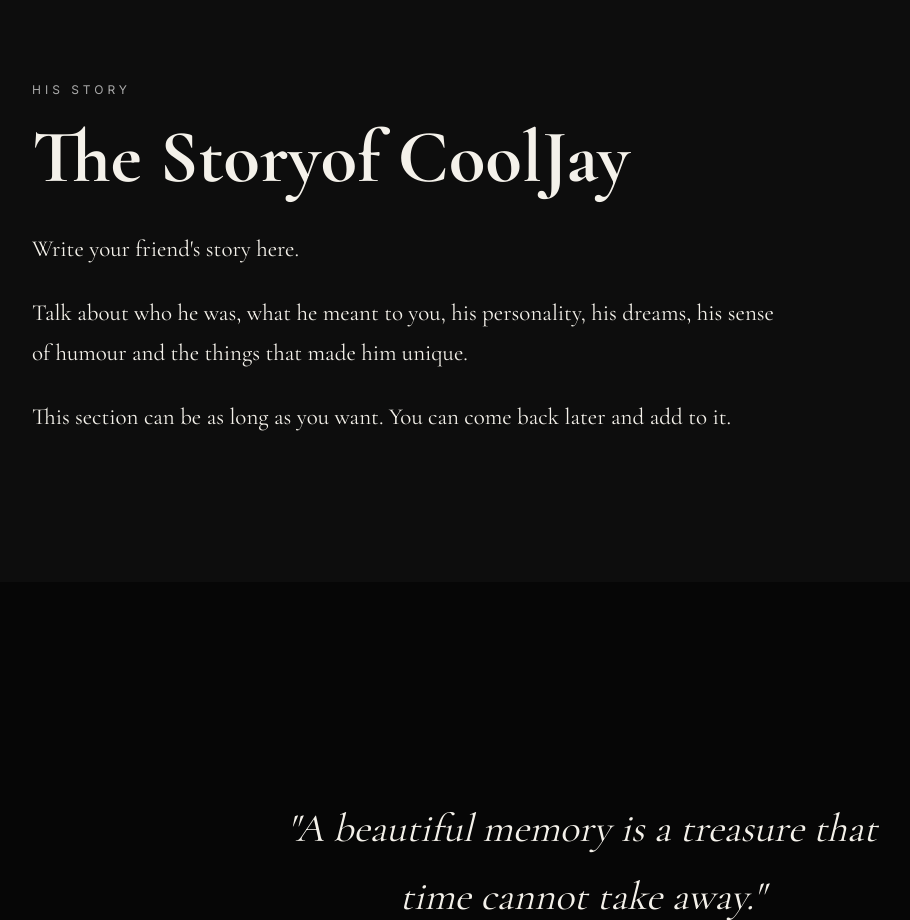
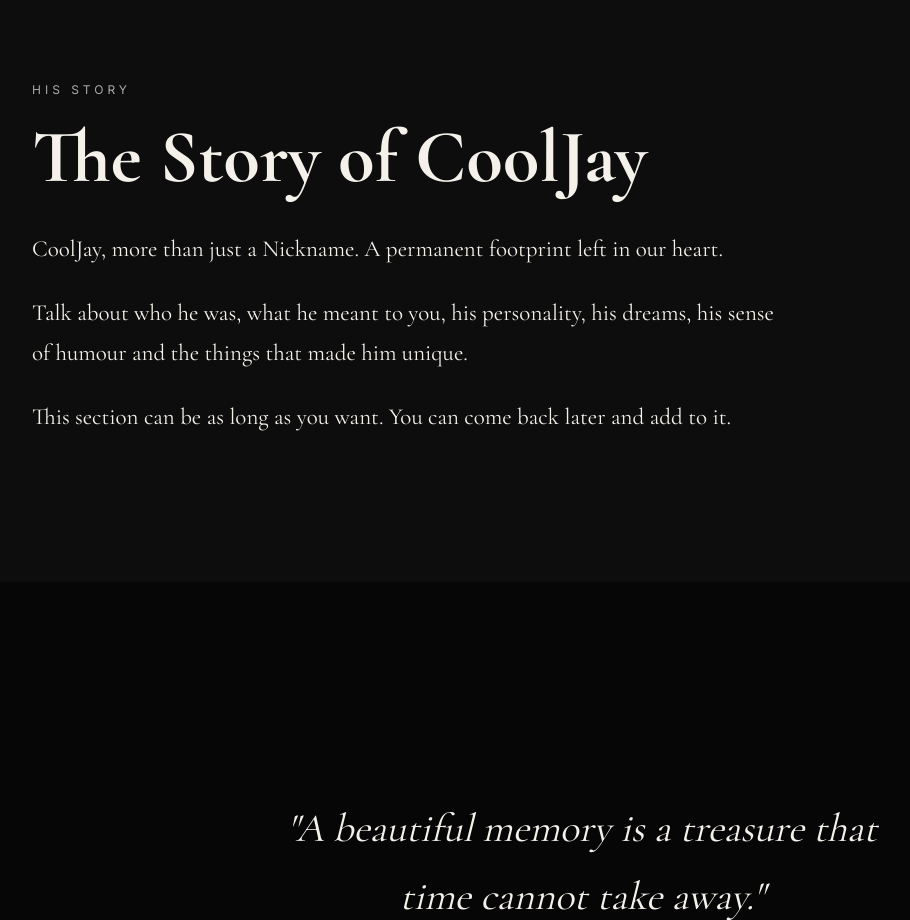
Before and after one commit to nkambulephathisizwe-ops/Brother-from-another-Mother, a plain HTML site: page index.html in a window 1280 px wide. Shown: the part 1600-2520 px from the top of the page, without its empty margins (58-968 px from the left). Drawn offline with nearby package versions, Linux system fonts and the light colour scheme.

Commit message:
Update index.html

```diff
--- a/index.html
+++ b/index.html
@@ -93,12 +93,12 @@
 
             <p class="section-label">HIS STORY</p>
 
-            <h2>The Storyof CoolJay</h2>
+            <h2>The Story of CoolJay</h2>
 
             <div class="story">
 
                 <p>
-                    Write your friend's story here.
+                    CoolJay, more than just a Nickname. A permanent footprint left in our heart.
                 </p>
 
                 <p>
```
